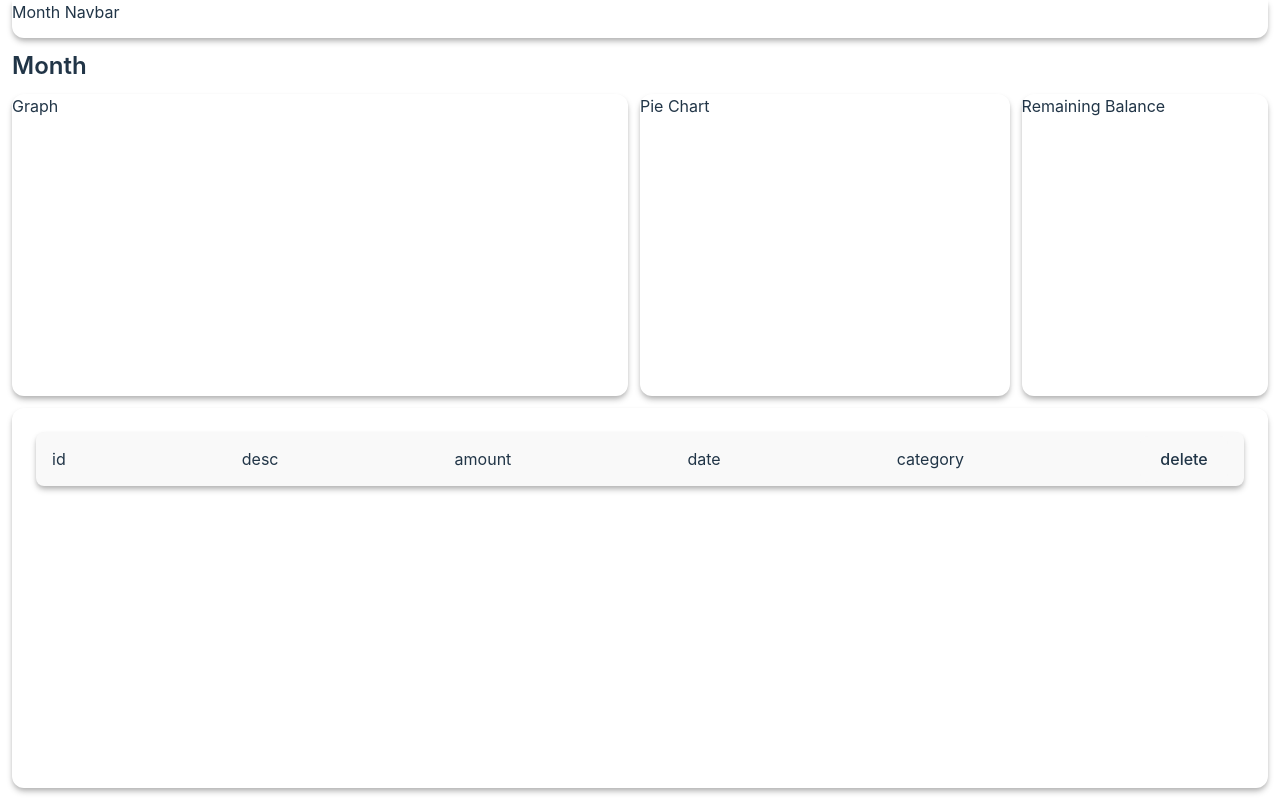
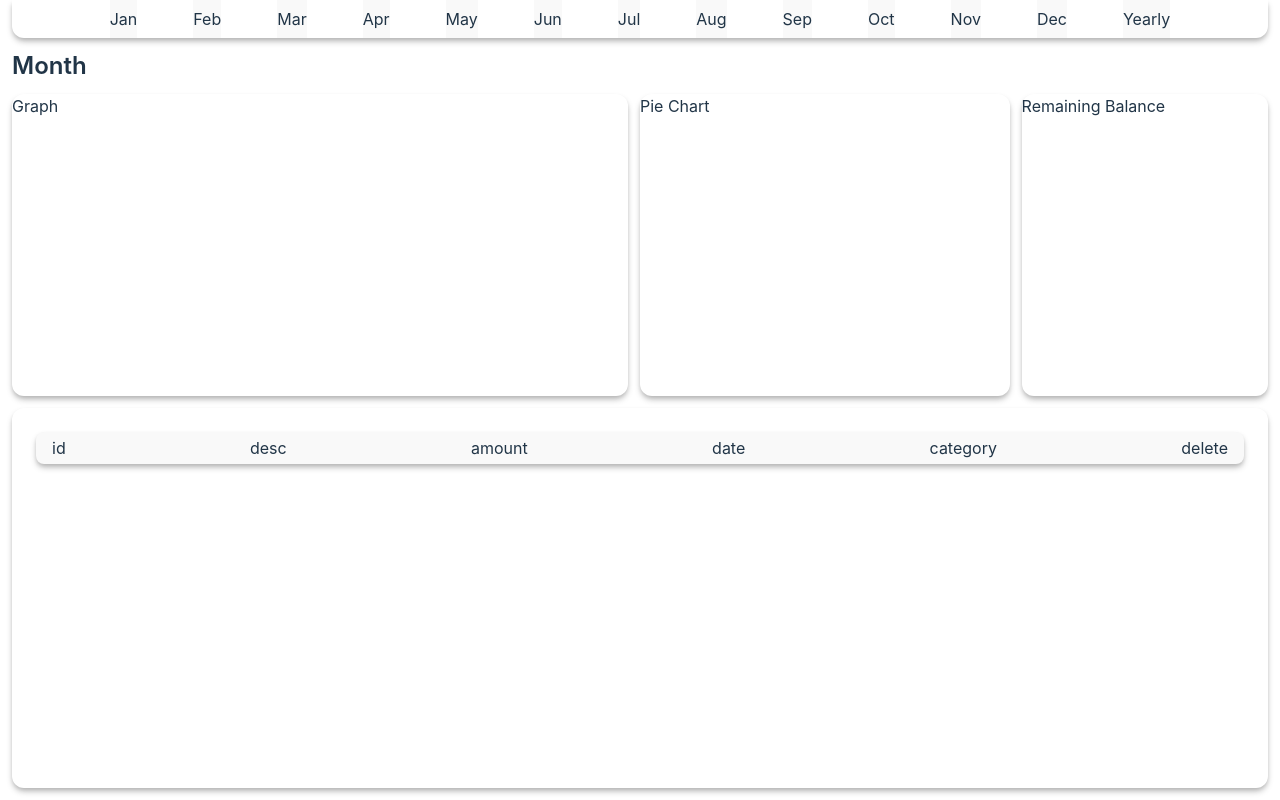
Before and after one commit to vChrisL/Finance-Tracker, a React (Vite) app: page / in a window 1280 px wide. Built offline with nearby package versions, Linux system fonts and the light colour scheme.

Commit message:
added navbar month btns

```diff
--- a/src/App.tsx
+++ b/src/App.tsx
@@ -10,7 +10,21 @@ function App() {
   return (
     <>
     <div className='flex flex-col gap-3 w-screen h-screen px-3 pb-3'>
-      <div className='bg-[#ffffff] shadow-md shadow-[#b6b6b6] top-0 h-10 rounded-b-xl'>Month Navbar</div>
+      <div className='flex flex-row justify-center gap-14 bg-[#ffffff] shadow-md shadow-[#b6b6b6] top-0 h-10 rounded-b-xl'>
+        <button>Jan</button>
+        <button>Feb</button>
+        <button>Mar</button>
+        <button>Apr</button>
+        <button>May</button>
+        <button>Jun</button>
+        <button>Jul</button>
+        <button>Aug</button>
+        <button>Sep</button>
+        <button>Oct</button>
+        <button>Nov</button>
+        <button>Dec</button>
+        <button>Yearly</button>
+      </div>
       <p className='text-2xl font-semibold'>Month</p>
       <div className='flex flex-row gap-3 h-2/5'>
         <div className='bg-[#ffffff] shadow-md shadow-[#b6b6b6] w-1/2 rounded-xl'>Graph</div>
--- a/src/index.css
+++ b/src/index.css
@@ -51,7 +51,7 @@ h1 {
   line-height: 1.1;
 }
 
-button {
+/* button {
   border-radius: 8px;
   border: 1px solid transparent;
   padding: 0.6em 1.2em;
@@ -68,7 +68,7 @@ button:hover {
 button:focus,
 button:focus-visible {
   outline: 4px auto -webkit-focus-ring-color;
-}
+} */
 
 @media (prefers-color-scheme: light) {
   :root {
```
